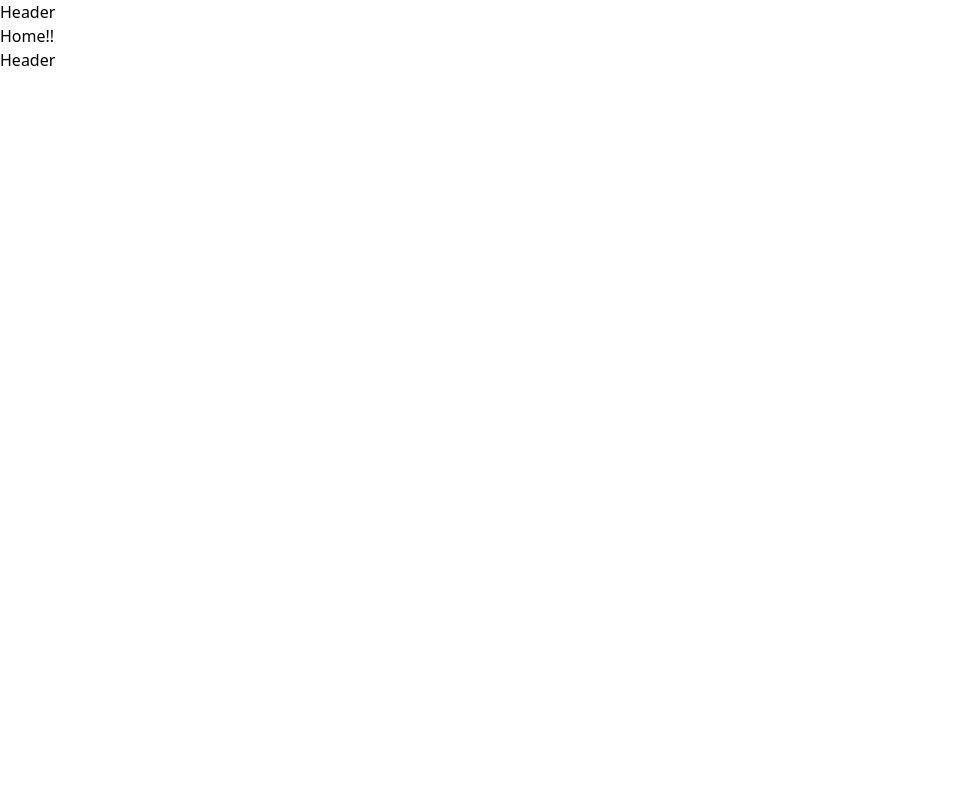
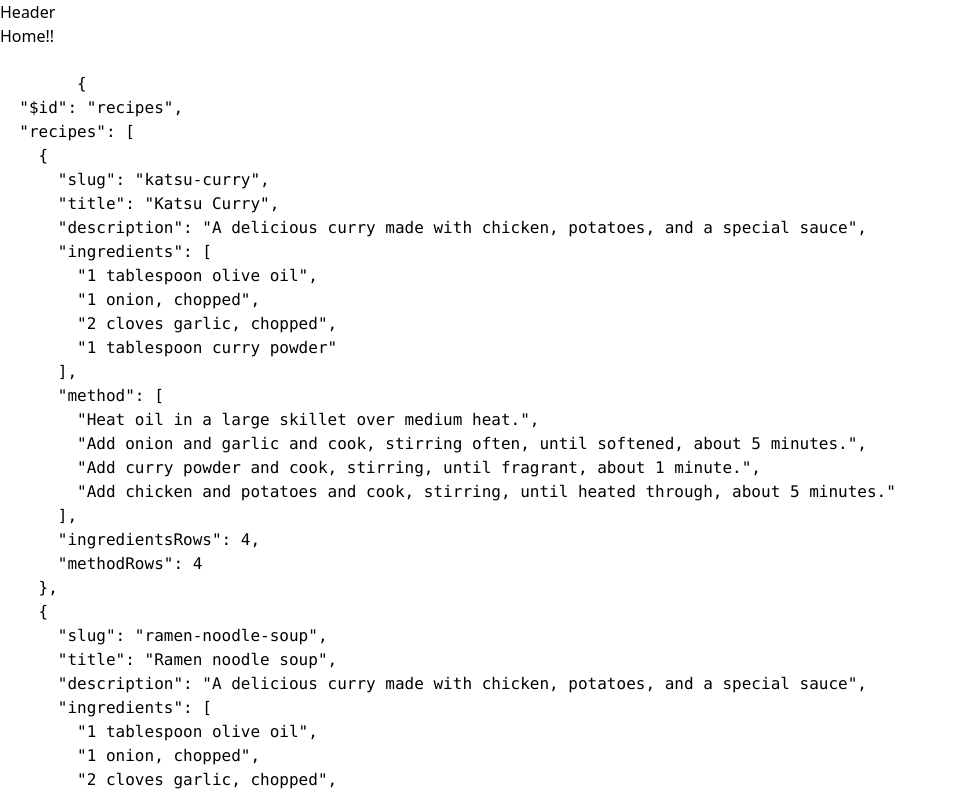
Before and after one commit to medusiora/hr-frontend, a Vue app: page / in a window 1280 px wide. Shown: the top 794 px of the page, without its empty margins (0-956 px from the left). Built offline with nearby package versions, Linux system fonts and the light colour scheme.

Commit message:
[feat] implement pinia store

```diff
--- a/package.json
+++ b/package.json
@@ -8,6 +8,7 @@
     "preview": "vite preview"
   },
   "dependencies": {
+    "pinia": "^2.0.14",
     "vue": "^3.2.25",
     "vue-router": "4"
   },
--- a/src/App.vue
+++ b/src/App.vue
@@ -6,7 +6,7 @@ import Footer from '@/components/Footer.vue';
 </script>
 
 <template>
-  <Header></Header>
-  <router-view></router-view>
-  <Footer></Footer>
+  <Header />
+  <RouterView />
+  <Footer />
 </template>
--- a/src/components/Footer.vue
+++ b/src/components/Footer.vue
@@ -4,6 +4,6 @@
 
 <template>
   <div class="container">
-    Header
+    Footer
   </div>
 </template>
--- /dev/null
+++ b/src/interfaces/recipe.ts
@@ -0,0 +1,11 @@
+interface Recipe {
+  slug: string;
+  title: string;
+  description: string;
+  ingredients: string[];
+  method: string[];
+  ingredientsRows: number;
+  methodRows: number;
+}
+
+export default Recipe;
--- /dev/null
+++ b/src/stores/recipes.ts
@@ -0,0 +1,55 @@
+import { defineStore } from "pinia";
+import type Recipe from "@/interfaces/recipe";
+
+export const useRecipesStore = defineStore("recipes", {
+  state: () => ({
+    recipes: [
+      {
+        slug: "katsu-curry",
+        title: "Katsu Curry",
+        description:
+          "A delicious curry made with chicken, potatoes, and a special sauce",
+        ingredients: [
+          "1 tablespoon olive oil",
+          "1 onion, chopped",
+          "2 cloves garlic, chopped",
+          "1 tablespoon curry powder",
+        ],
+        method: [
+          "Heat oil in a large skillet over medium heat.",
+          "Add onion and garlic and cook, stirring often, until softened, about 5 minutes.",
+          "Add curry powder and cook, stirring, until fragrant, about 1 minute.",
+          "Add chicken and potatoes and cook, stirring, until heated through, about 5 minutes.",
+        ],
+        ingredientsRows: 4,
+        methodRows: 4,
+      },
+      {
+        slug: "ramen-noodle-soup",
+        title: "Ramen noodle soup",
+        description:
+          "A delicious curry made with chicken, potatoes, and a special sauce",
+        ingredients: [
+          "1 tablespoon olive oil",
+          "1 onion, chopped",
+          "2 cloves garlic, chopped",
+          "1 tablespoon curry powder",
+        ],
+        method: [
+          "Heat oil in a large skillet over medium heat.",
+          "Add onion and garlic and cook, stirring often, until softened, about 5 minutes.",
+          "Add curry powder and cook, stirring, until fragrant, about 1 minute.",
+          "Add chicken and potatoes and cook, stirring, until heated through, about 5 minutes.",
+        ],
+        ingredientsRows: 4,
+        methodRows: 4,
+      },
+    ],
+  }),
+
+  actions: {
+    addRecipe(recipe: Recipe) {
+      this.recipes.unshift(recipe);
+    },
+  },
+});
--- a/src/views/Home.vue
+++ b/src/views/Home.vue
@@ -1,5 +1,16 @@
+<script setup lang="ts">
+import { useRecipesStore } from "@/stores/recipes";
+
+const recipesStore = useRecipesStore();
+</script>
+
 <template>
   <div class="container">
     <h1>Home!!</h1>
+    <pre>
+      <code>
+        {{ recipesStore }}
+      </code>
+    </pre>
   </div>
 </template>
--- a/tsconfig.json
+++ b/tsconfig.json
@@ -11,7 +11,11 @@
     "isolatedModules": true,
     "esModuleInterop": true,
     "lib": ["esnext", "dom"],
-    "skipLibCheck": true
+    "skipLibCheck": true,
+    "paths": {
+      "@/*": ["./src/*"],
+      "~/*": ["./src/*"]
+    }
   },
   "include": ["src/**/*.ts", "src/**/*.d.ts", "src/**/*.tsx", "src/**/*.vue"],
   "references": [{ "path": "./tsconfig.node.json" }]
--- a/vite.config.ts
+++ b/vite.config.ts
@@ -1,14 +1,14 @@
-import { defineConfig } from 'vite'
-import vue from '@vitejs/plugin-vue'
-const path = require('path')
+import { defineConfig } from "vite";
+import vue from "@vitejs/plugin-vue";
+const path = require("path");
 
 // https://vitejs.dev/config/
 export default defineConfig({
-  resolve:{
-    alias:{
-      '@' : path.resolve(__dirname, './src'),
-      '~' : path.resolve(__dirname, './src'),
+  plugins: [vue()],
+  resolve: {
+    alias: {
+      "@": path.resolve(__dirname, "./src"),
+      "~": path.resolve(__dirname, "./src"),
     },
   },
-  plugins: [vue()]
-})
+});
```
Also changed, not shown: src/main.ts (+11 -5 lines), src/router/index.ts (+5 -3 lines), 1 other file (tests, documents, lock files or other folders).
